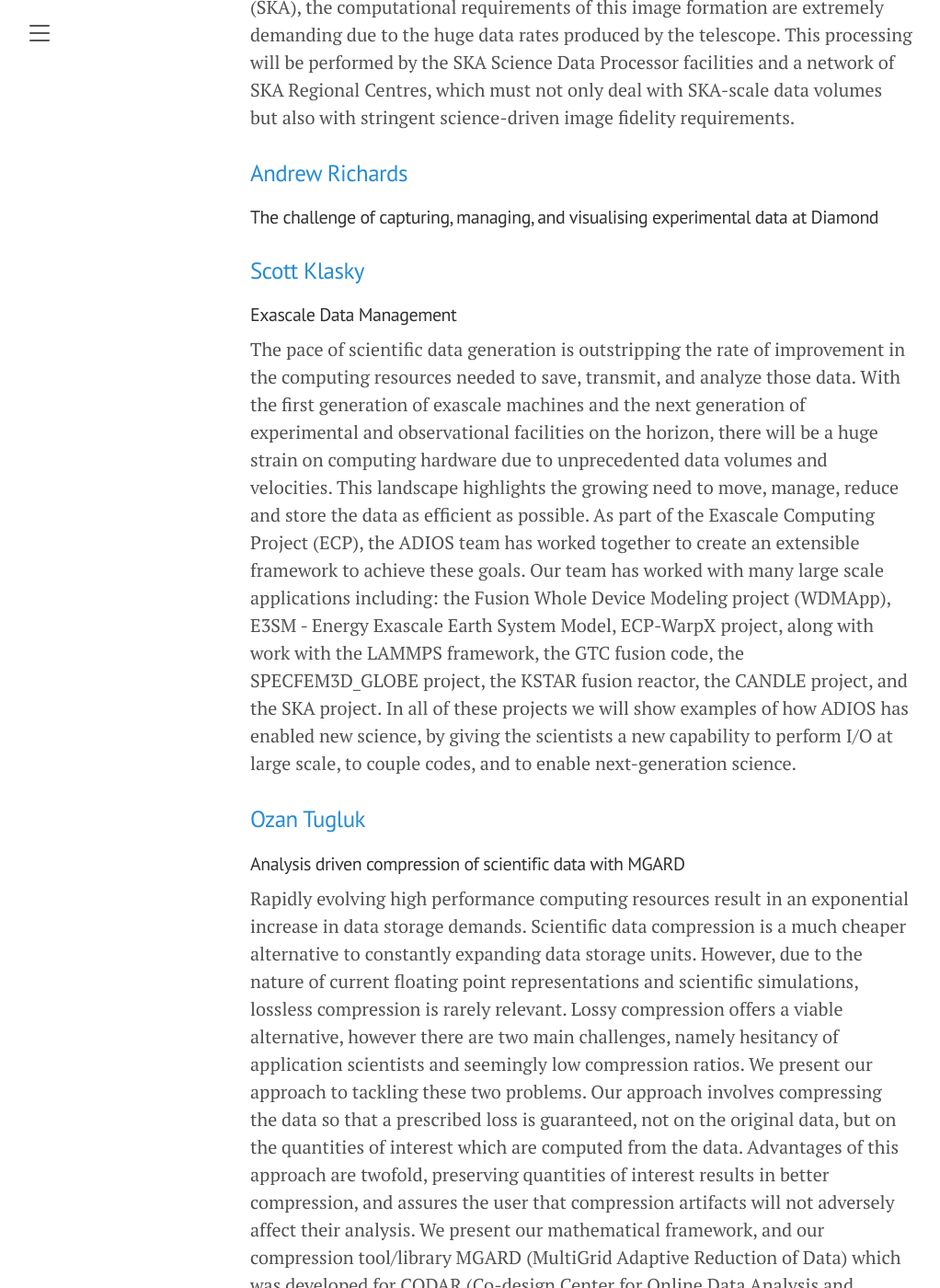
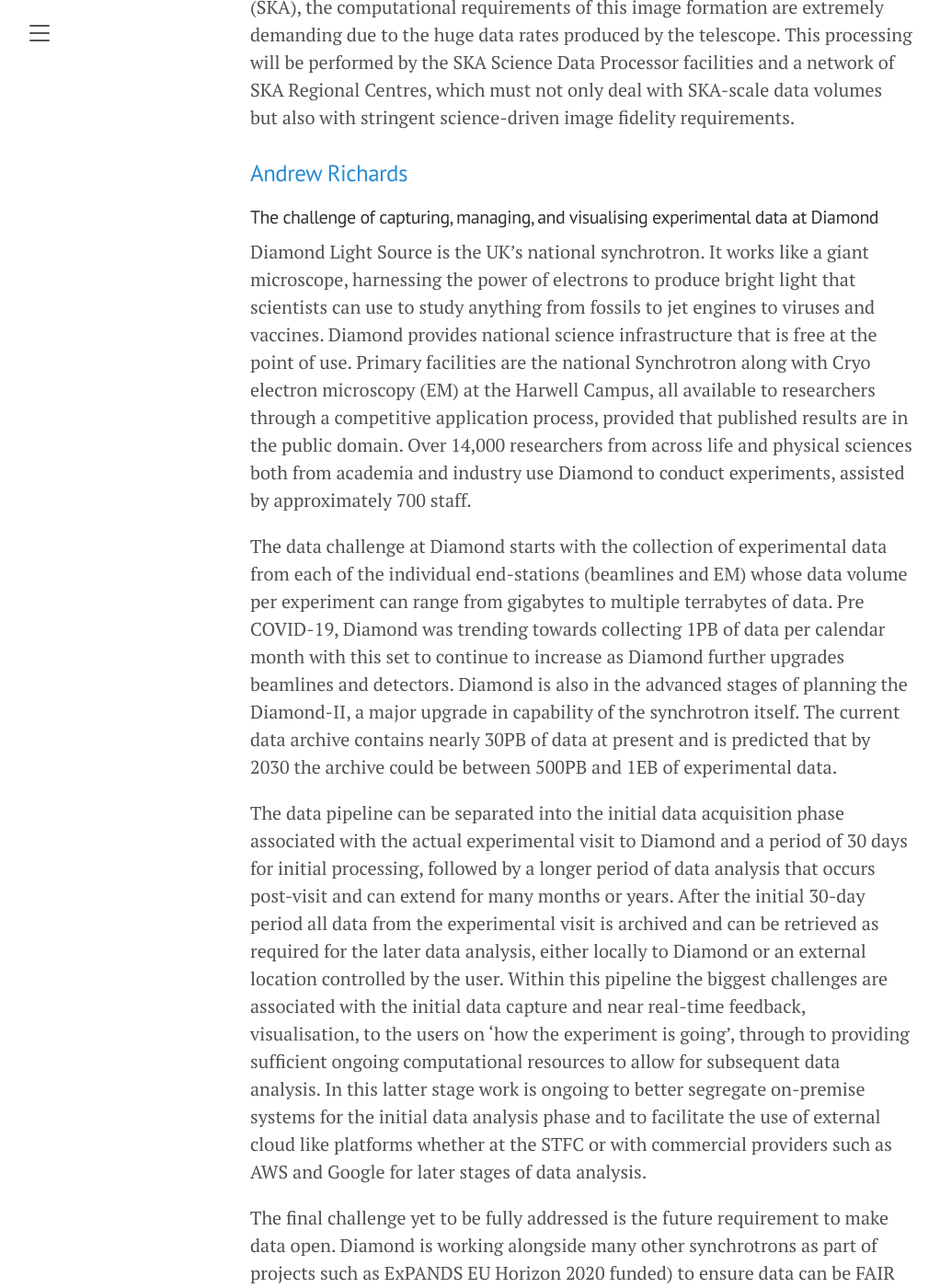
Before and after one commit to Excalibur-SLE/Excalibur-SLE.github.io, a Jekyll site: the page built from workshop5.md, in a window 1280 px wide and 1400 px high, scrolled down 2047 px. Shown: the whole window at 92% size, without its empty margins (8-1030 px from the left). Built offline with Jekyll 4.4.1, drawn with Linux system fonts in a browser that asks for light colours; some of the changed text lies outside the part shown.

Commit message:
Richards abstract

```diff
--- a/workshop5.md
+++ b/workshop5.md
@@ -58,6 +58,14 @@
 
 ### [Andrew Richards](https://www.diamond.ac.uk/Home/News/LatestNews/2017/19-01-17.html)
 #### The challenge of capturing, managing, and visualising experimental data at Diamond
+Diamond Light Source is the UK’s national synchrotron. It works like a giant microscope, harnessing the power of electrons to produce bright light that scientists can use to study anything from fossils to jet engines to viruses and vaccines. Diamond provides national science infrastructure that is free at the point of use. Primary facilities are the national Synchrotron along with Cryo electron microscopy (EM) at the Harwell Campus, all available to researchers through a competitive application process, provided that published results are in the public domain. Over 14,000 researchers from across life and physical sciences both from academia and industry use Diamond to conduct experiments, assisted by approximately 700 staff.
+
+The data challenge at Diamond starts with the collection of experimental data from each of the individual end-stations (beamlines and EM) whose data volume per experiment can range from gigabytes to multiple terrabytes of data. Pre COVID-19, Diamond was trending towards collecting 1PB of data per calendar month with this set to continue to increase as Diamond further upgrades beamlines and detectors. Diamond is also in the advanced stages of planning the Diamond-II, a major upgrade in capability of the synchrotron itself. The current data archive contains nearly 30PB of data at present and is predicted that by 2030 the archive could be between 500PB and 1EB of experimental data.
+
+The data pipeline can be separated into the initial data acquisition phase associated with the actual experimental visit to Diamond and a period of 30 days for initial processing, followed by a longer period of data analysis that occurs post-visit and can extend for many months or years. After the initial 30-day period all data from the experimental visit is archived and can be retrieved as required for the later data analysis, either locally to Diamond or an external location controlled by the user. Within this pipeline the biggest challenges are associated with the initial data capture and near real-time feedback, visualisation, to the users on ‘how the experiment is going’, through to providing sufficient ongoing computational resources to allow for subsequent data analysis. In this latter stage work is ongoing to better segregate on-premise systems for the initial data analysis phase and to facilitate the use of external cloud like platforms whether at the STFC or with commercial providers such as AWS and Google for later stages of data analysis.
+
+The final challenge yet to be fully addressed is the future requirement to make data open. Diamond is working alongside many other synchrotrons as part of projects such as ExPANDS EU Horizon 2020 funded) to ensure data can be FAIR (Findable, Accessible, Interopable, resusable) and accessible to end users form multiple data locations.
+
 
 ### [Scott Klasky](https://csmd.ornl.gov/profile/scott-klasky)
 #### Exascale Data Management
```
